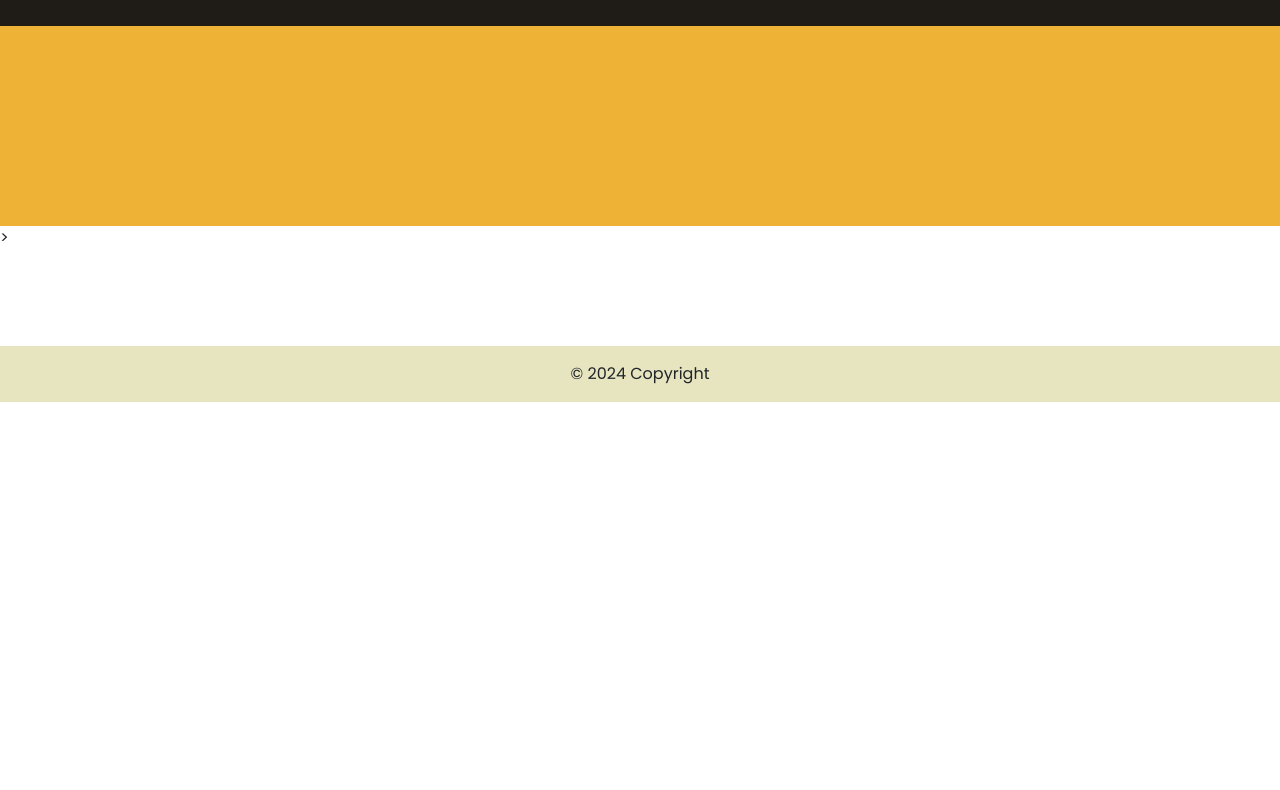
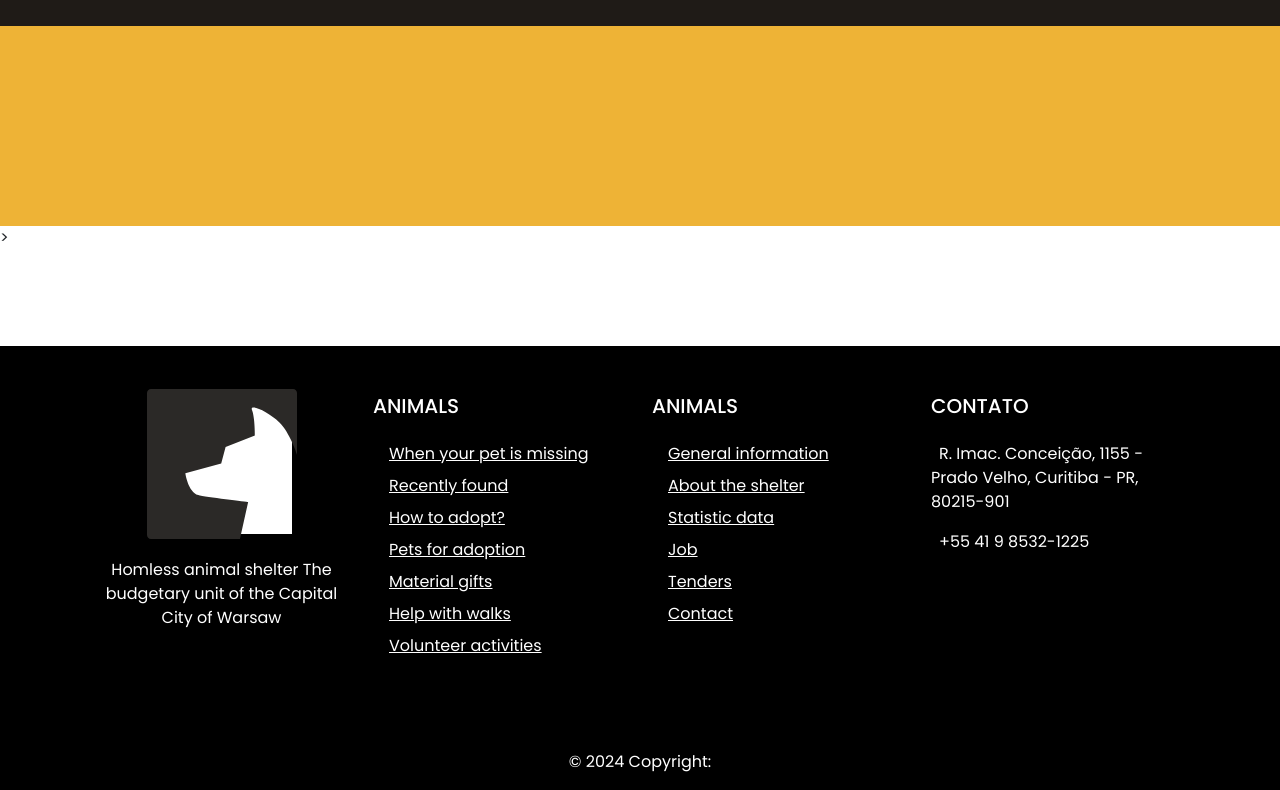
Before and after one commit to marcosvmaximo/CarrocinhaDoBem, an Angular app: page /home in a window 1280 px wide. Shown: the part 1412-2202 px from the top of the page. Before the commit the page ends 1814 px from the top, so only its background shows below. Built offline with nearby package versions, Linux system fonts and the light colour scheme.

Commit message:
alterações na footer

```diff
--- a/src/app/pages/footer/footer.component.html
+++ b/src/app/pages/footer/footer.component.html
@@ -1,7 +1,110 @@
-<footer class="text-center "
-style="background-color: #F3F0CA;">
-    <div class="text-center p-3" style="background-color: rgba(0, 0, 0, 0.05);">
-      © 2024 Copyright
+<div class=" ">
+
+  <footer class="bg-black text-center text-lg-start text-white">
+    <div class="container p-4">
+      <div class="row my-4">
+        <div class="col-lg-3 col-md-6 mb-4 mb-md-0">
+
+          <div class=" bg-white shadow-1-strong d-flex align-items-center justify-content-center mb-4 mx-auto" style="width: 140px; height: 140px;">
+            <img src="../../../assets/Group.svg" height="150" alt=""loading="lazy" />
+          </div>
+
+          <p class="text-center">Homless animal shelter The budgetary unit of the Capital City of Warsaw</p>
+
+          <ul class="list-unstyled d-flex flex-row justify-content-center">
+            <li>
+              <a class="text-white px-2" href="#!">
+                <i class="fab fa-facebook-square"></i>
+              </a>
+            </li>
+            <li>
+              <a class="text-white px-2" href="#!">
+                <i class="fab fa-instagram"></i>
+              </a>
+            </li>
+            <li>
+              <a class="text-white ps-2" href="#!">
+                <i class="fab fa-youtube"></i>
+              </a>
+            </li>
+          </ul>
+
+        </div>
+        <div class="col-lg-3 col-md-6 mb-4 mb-md-0">
+          <h5 class="text-uppercase mb-4">Animals</h5>
+
+          <ul class="list-unstyled">
+            <li class="mb-2">
+              <a href="#!" class="text-white"><i class="fas fa-paw pe-3"></i>When your pet is missing</a>
+            </li>
+            <li class="mb-2">
+              <a href="#!" class="text-white"><i class="fas fa-paw pe-3"></i>Recently found</a>
+            </li>
+            <li class="mb-2">
+              <a href="#!" class="text-white"><i class="fas fa-paw pe-3"></i>How to adopt?</a>
+            </li>
+            <li class="mb-2">
+              <a href="#!" class="text-white"><i class="fas fa-paw pe-3"></i>Pets for adoption</a>
+            </li>
+            <li class="mb-2">
+              <a href="#!" class="text-white"><i class="fas fa-paw pe-3"></i>Material gifts</a>
+            </li>
+            <li class="mb-2">
+              <a href="#!" class="text-white"><i class="fas fa-paw pe-3"></i>Help with walks</a>
+            </li>
+            <li class="mb-2">
+              <a href="#!" class="text-white"><i class="fas fa-paw pe-3"></i>Volunteer activities</a>
+            </li>
+          </ul>
+        </div>
+
+        <div class="col-lg-3 col-md-6 mb-4 mb-md-0">
+          <h5 class="text-uppercase mb-4">Animals</h5>
+
+          <ul class="list-unstyled">
+            <li class="mb-2">
+              <a href="#!" class="text-white"><i class="fas fa-paw pe-3"></i>General information</a>
+            </li>
+            <li class="mb-2">
+              <a href="#!" class="text-white"><i class="fas fa-paw pe-3"></i>About the shelter</a>
+            </li>
+            <li class="mb-2">
+              <a href="#!" class="text-white"><i class="fas fa-paw pe-3"></i>Statistic data</a>
+            </li>
+            <li class="mb-2">
+              <a href="#!" class="text-white"><i class="fas fa-paw pe-3"></i>Job</a>
+            </li>
+            <li class="mb-2">
+              <a href="#!" class="text-white"><i class="fas fa-paw pe-3"></i>Tenders</a>
+            </li>
+            <li class="mb-2">
+              <a href="#!" class="text-white"><i class="fas fa-paw pe-3"></i>Contact</a>
+            </li>
+          </ul>
+        </div>
+
+        <div class="col-lg-3 col-md-6 mb-4 mb-md-0">
+          <h5 class="text-uppercase mb-4">Contato</h5>
+
+          <ul class="list-unstyled">
+            <li>
+              <p><i class="fas fa-map-marker-alt pe-2"></i> R. Imac. Conceição, 1155 - Prado Velho, Curitiba - PR, 80215-901</p>
+            </li>
+            <li>
+              <p><i class="fas fa-phone pe-2"></i>+55 41 9 8532-1225</p>
+            </li>
+            <li>
+              <p><i class="fas fa-envelope pe-2 mb-0"></i></p>
+            </li>
+          </ul>
+        </div>
+      </div>
 
     </div>
+
+    <div class="text-center p-3" style="background-color: rgba(0, 0, 0, 0.2)">
+      © 2024 Copyright:
+    </div>
   </footer>
+
+</div>
```
